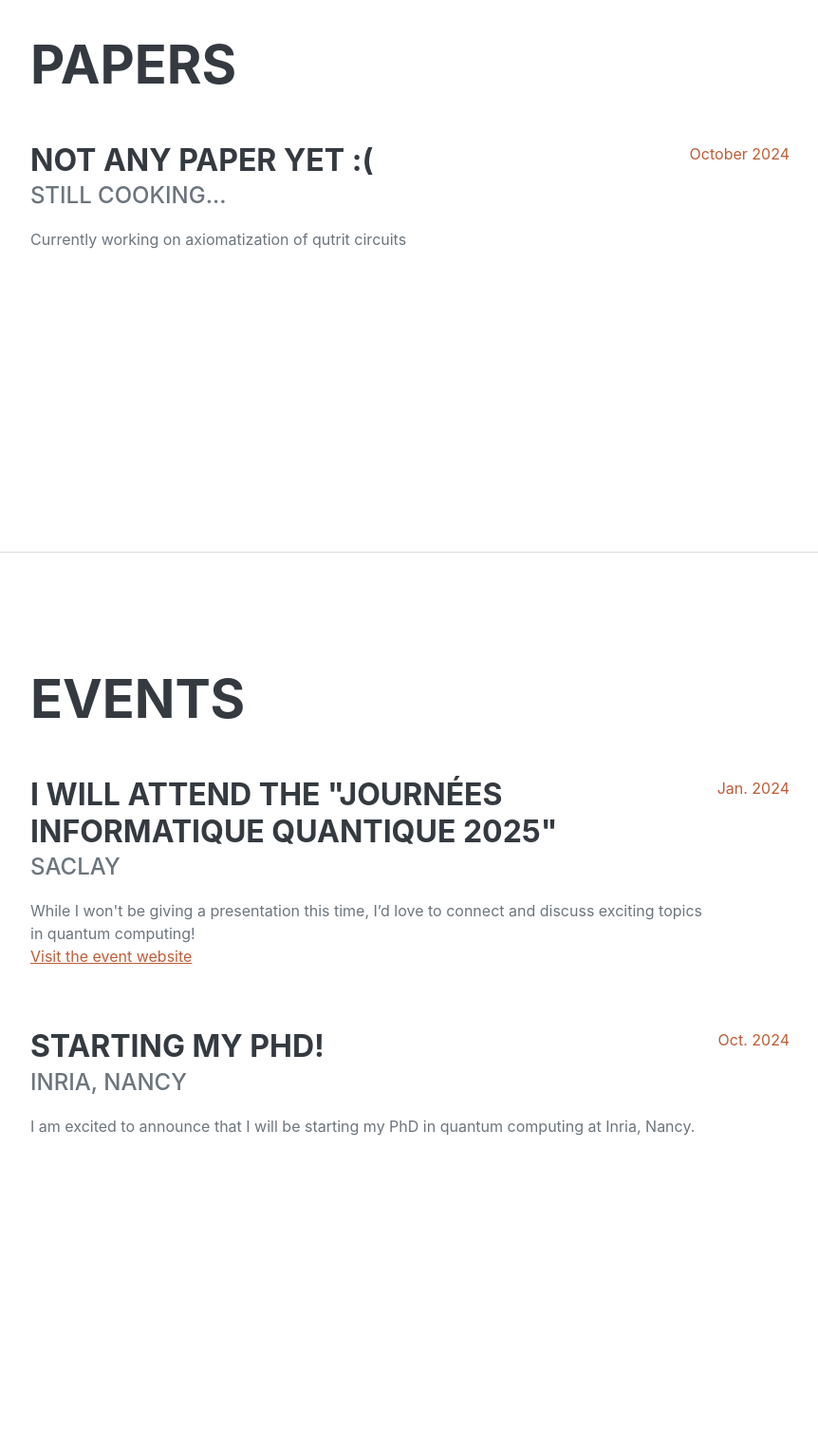
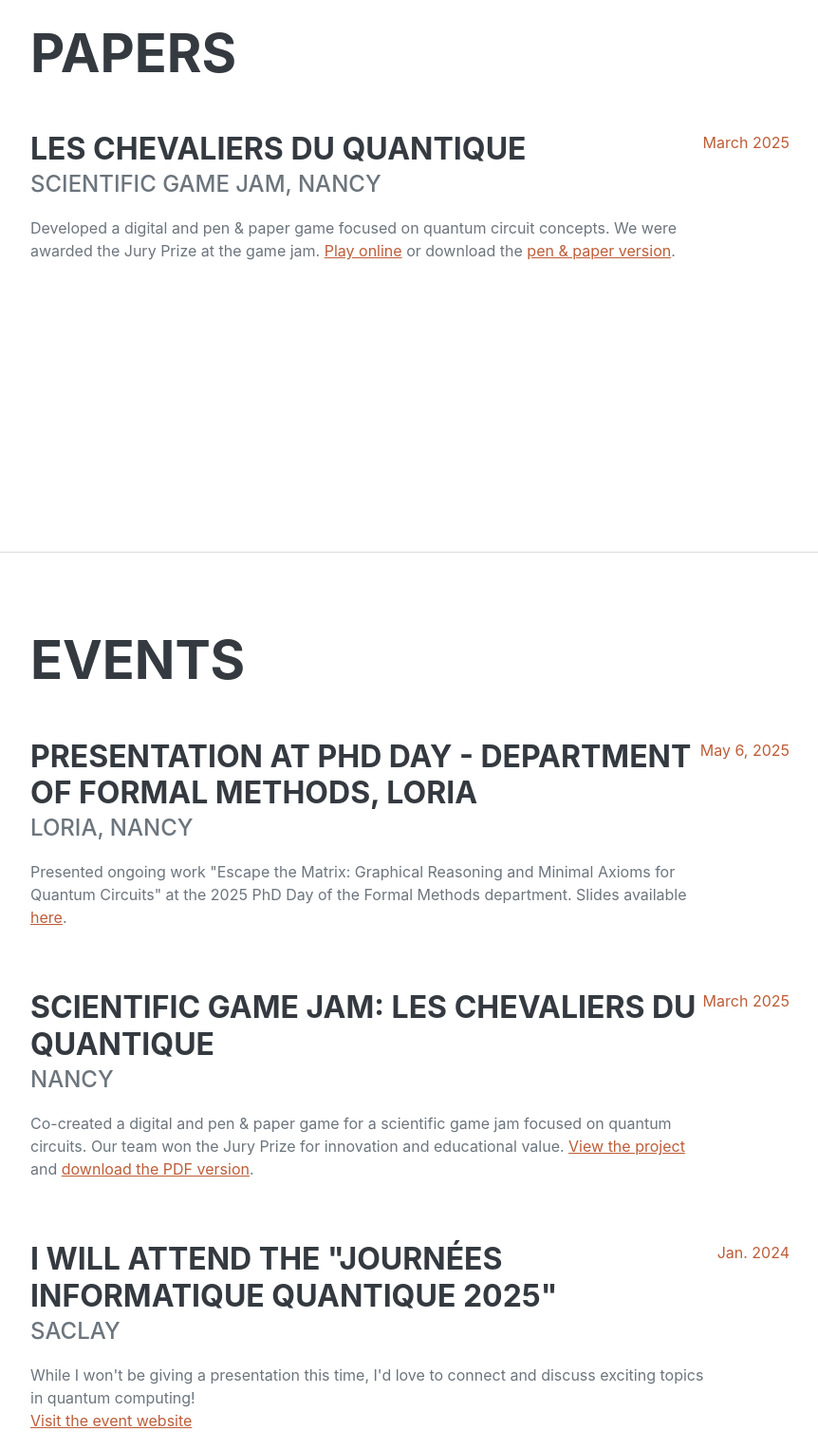
Before and after one commit to Sukyn/Sukyn.github.io, a plain HTML site: page index.html in a window 1280 px wide. Shown: the part 4460-5987 px from the top of the page at 95% size, without its empty margins (344-1206 px from the left). Before the commit the page ends 5842 px from the top, so only its background shows below. Drawn offline with nearby package versions, Linux system fonts and the light colour scheme; a web font is replaced by a local one.

Commit message:
Update: Added the game and phd day

```diff
--- a/index.html
+++ b/index.html
@@ -238,11 +238,11 @@
                     <h2 class="mb-5">Papers</h2>
                     <div class="d-flex flex-column flex-md-row justify-content-between mb-5">
                         <div class="flex-grow-1">
-                            <h3 class="mb-0">Not any paper yet :(</h3>
-                            <div class="subheading mb-3">Still cooking...</div>
-                            <p>Currently working on axiomatization of qutrit circuits</p>
+                            <h3 class="mb-0">Les Chevaliers du Quantique</h3>
+                            <div class="subheading mb-3">Scientific Game Jam, Nancy</div>
+                            <p>Developed a digital and pen & paper game focused on quantum circuit concepts. We were awarded the Jury Prize at the game jam. <a href="https://sukyn.itch.io/les-chevaliers-du-quantique" target="_blank">Play online</a> or download the <a href="assets/circuits_game.pdf" target="_blank">pen & paper version</a>.</p>
                         </div>
-                        <div class="flex-shrink-0"><span class="text-primary">October 2024</span></div>
+                        <div class="flex-shrink-0"><span class="text-primary">March 2025</span></div>
                     </div>
                 </div>
             </section>
@@ -253,9 +253,27 @@
                     <h2 class="mb-5">Events</h2>
                     <div class="d-flex flex-column flex-md-row justify-content-between mb-5">
                         <div class="flex-grow-1">
+                            <h3 class="mb-0">Presentation at PhD Day - Department of Formal Methods, Loria</h3>
+                            <div class="subheading mb-3">Loria, Nancy</div>
+                            <p>
+                              Presented ongoing work "Escape the Matrix: Graphical Reasoning and Minimal Axioms for Quantum Circuits" at the 2025 PhD Day of the Formal Methods department. Slides available <a href="assets/phd_day_presentation_minimality.pdf" target="_blank">here</a>.
+                            </p>
+                        </div>
+                        <div class="flex-shrink-0"><span class="text-primary">May 6, 2025</span></div>
+                    </div>
+                    <div class="d-flex flex-column flex-md-row justify-content-between mb-5">
+                        <div class="flex-grow-1">
+                            <h3 class="mb-0">Scientific Game Jam: Les Chevaliers du Quantique</h3>
+                            <div class="subheading mb-3">Nancy</div>
+                            <p>Co-created a digital and pen & paper game for a scientific game jam focused on quantum circuits. Our team won the Jury Prize for innovation and educational value. <a href="https://sukyn.itch.io/les-chevaliers-du-quantique" target="_blank">View the project</a> and <a href="assets/circuits_game.pdf" target="_blank">download the PDF version</a>.</p>
+                        </div>
+                        <div class="flex-shrink-0"><span class="text-primary">March 2025</span></div>
+                    </div>
+                    <div class="d-flex flex-column flex-md-row justify-content-between mb-5">
+                        <div class="flex-grow-1">
                             <h3 class="mb-0">I will attend the "Journées Informatique Quantique 2025"</h3>
                             <div class="subheading mb-3">Saclay</div>
-                            <p>While I won't be giving a presentation this time, I’d love to connect and discuss exciting topics in quantum computing!<br>
+                            <p>While I won't be giving a presentation this time, I'd love to connect and discuss exciting topics in quantum computing!<br>
                                <a href="https://jiq-epiq-2025.sciencesconf.org/" target="_blank">Visit the event website</a></p>
                         </div>
                         <div class="flex-shrink-0"><span class="text-primary">Jan. 2024</span></div>
```
Also changed, not shown: 2 other files.
